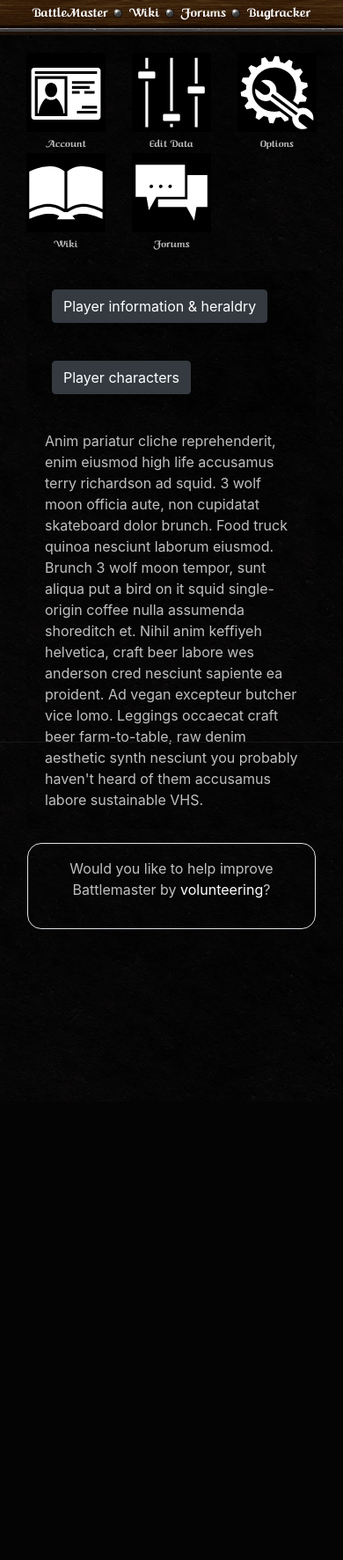
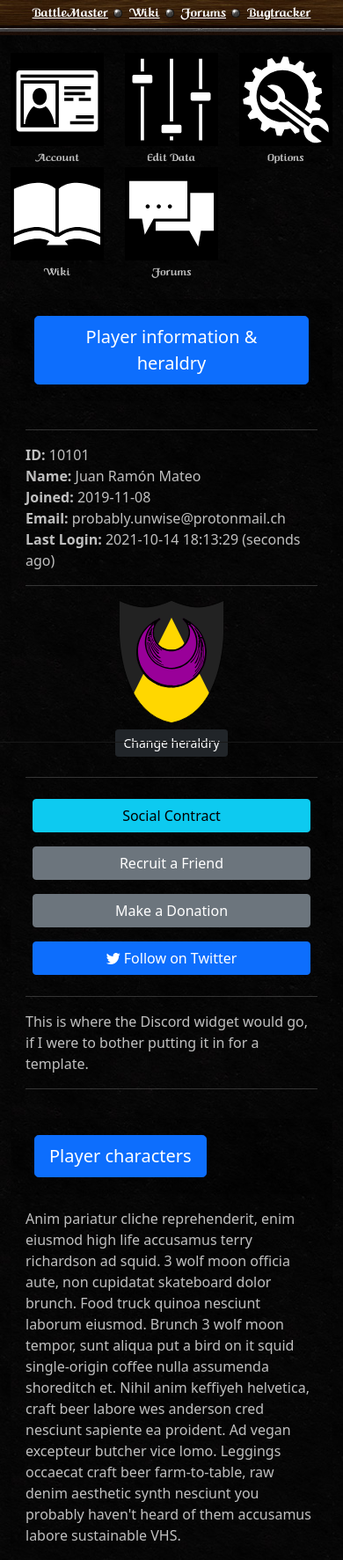
Before and after one commit to ProbablyUnwise/Moxie, a PHP site: page /family-page.html in a window 390 px wide. Shown: the top 1773 px of the page at 88% size. Before the commit the page ends 1248 px from the top, so only its background shows below. Run offline with PHP 8.4, Linux system fonts and the light colour scheme; some libraries are stand-ins or nearby versions.

Commit message:
major overhaul to mobile view, also added icons

```diff
--- a/family-page.html
+++ b/family-page.html
@@ -6,7 +6,9 @@
     <meta name="viewport" content="width=device-width, initial-scale=1, shrink-to-fit=no">
     <!-- Bootstrap CSS -->
     <link rel="stylesheet" href="style.css">
-    <link rel="stylesheet" href="https://stackpath.bootstrapcdn.com/bootstrap/4.5.2/css/bootstrap.min.css" integrity="sha384-JcKb8q3iqJ61gNV9KGb8thSsNjpSL0n8PARn9HuZOnIxN0hoP+VmmDGMN5t9UJ0Z" crossorigin="anonymous">
+    <link href="https://cdn.jsdelivr.net/npm/bootstrap@5.1.3/dist/css/bootstrap.min.css" rel="stylesheet"
+        integrity="sha384-1BmE4kWBq78iYhFldvKuhfTAU6auU8tT94WrHftjDbrCEXSU1oBoqyl2QvZ6jIW3" crossorigin="anonymous">
+    <link rel="stylesheet" href="https://cdn.jsdelivr.net/npm/bootstrap-icons@1.6.0/font/bootstrap-icons.css">
     <meta charset="UTF-8">
     <meta name="viewport" content="width=device-width, initial-scale=1.0">
     <meta http-equiv="X-UA-Compatible" content="ie=edge">
@@ -15,7 +17,10 @@
 
 <body class="container-fluid">
     <header id="title-bar" class="row container-fluid">
-        <div class="col text-center"><span class="align-middle"><a href="#">BattleMaster</a> <img src="images/bm-rivet.png" alt="spacer"> <a href="#">Wiki</a> <img src="images/bm-rivet.png" alt="spacer"> <a href="#">Forums</a> <img src="images/bm-rivet.png" alt="spacer"> <a href="#">Bugtracker</a></span></div>
+        <div class="col text-center"><span class="align-middle"><a href="#">BattleMaster</a> <img
+                    src="images/bm-rivet.png" alt="spacer"> <a href="#">Wiki</a> <img src="images/bm-rivet.png"
+                    alt="spacer"> <a href="#">Forums</a> <img src="images/bm-rivet.png" alt="spacer"> <a
+                    href="#">Bugtracker</a></span></div>
     </header>
     <main>
         <!-- hidden on mobile -->
@@ -73,49 +78,69 @@
                         <div class="card">
                             <div class="card-header" id="headingOne">
                                 <h5 class="mb-0">
-                                    <button class="btn btn-dark" data-toggle="collapse" data-target="#collapseOne" aria-expanded="true" aria-controls="collapseOne">
-                                        Player information & heraldry
+                                    <button class="btn btn-primary btn-lg" data-toggle="collapse"
+                                        data-target="#collapseOne" aria-expanded="true" aria-controls="collapseOne">
+                                        <i class="icon-search"></i> Player information & heraldry
                                     </button>
                                 </h5>
                             </div>
-                            <div id="collapseOne" class="collapse" aria-labelledby="headingOne" data-parent="#accordion">
+
+                            <!-- player information, like ID and heraldry -->
+                            <div id="collapseOne" class="collapse show" aria-labelledby="headingOne"
+                                data-parent="#accordion">
                                 <div class="card-body">
                                     <div class="row">
                                         <div class="col-sm-3">
-                                            <p><strong>ID: </strong><small>10101</small><br>
-                                                <strong>Name: </strong><small>Juan Ramón Mateo</small><br>
-                                                <strong>Joined: </strong><small>2019-11-08</small><br>
-                                                <strong>Email: </strong><small>probably.unwise@protonmail.ch</small><br>
-                                                <strong>Last Login: </strong><small>2021-10-14 18:13:29 (seconds ago)</small>
+                                            <hr>
+                                            <p><strong>ID: </strong>10101<br>
+                                                <strong>Name: </strong>Juan Ramón Mateo<br>
+                                                <strong>Joined: </strong>2019-11-08<br>
+                                                <strong>Email: </strong>probably.unwise@protonmail.ch<br>
+                                                <strong>Last Login: </strong>2021-10-14 18:13:29 (seconds ago)
+                                            </p>
+                                            <hr>
                                         </div>
                                         <div class="col-sm-2 text-center">
-                                            <img src="images/keswick.svg" alt="Heraldry">
-                                            <button type="button" class="btn btn-secondary"><a href="#">Change heraldry</a></button>
+                                            <img src="images/keswick.svg" alt="Heraldry"><br>
+                                            <a href="#"></a><button type="button" class="btn btn-dark btn-sm">Change
+                                                heraldry</button></a>
+                                            <hr>
                                         </div>
-                                        <div class="col-sm-3 text-center">
-                                            <button type="button" class="btn btn-primary"><a href="#">Social Contract</a></button>
-                                            <button type="button" class="btn btn-primary"><a href="#">Recruit a Friend</a></button>
-                                            <button type="button" class="btn btn-primary"><a href="#">Make a Donation</a></button>
-                                            <button type="button" class="btn btn-primary"><a href="#">Follow on Twitter</a></button>
+                                        <div class="col-sm-3 text-center d-grid">
+                                            <a href="#"></a><button type="button" class="btn btn-info">Social
+                                                Contract</button></a>
+                                            <a href="#"></a><button type="button" class="btn btn-secondary">Recruit a
+                                                Friend</button></a>
+                                            <a href="#"></a><button type="button" class="btn btn-secondary">Make a
+                                                Donation</button></a>
+                                            <a href="#"></a><button type="button" class="btn btn-primary"><i class="bi bi-twitter"></i>&nbsp;Follow on
+                                                Twitter
+                                            </button></a>
                                         </div>
                                         <div class="col-sm-2">
+                                            <hr>
                                             <p>This is where the Discord widget would go, if I were to
                                                 bother putting it in for a template.
                                             </p>
+                                            <hr>
                                         </div>
                                     </div>
                                 </div>
                             </div>
                         </div>
+
+                        <!-- player character list -->
                         <div class="card">
                             <div class="card-header" id="headingTwo">
                                 <h5 class="mb-0">
-                                    <button class="btn btn-dark collapsed" data-toggle="collapse" data-target="#collapseTwo" aria-expanded="false" aria-controls="collapseTwo">
+                                    <button class="btn btn-primary btn-lg" data-toggle="collapse"
+                                        data-target="#collapseTwo" aria-expanded="false" aria-controls="collapseTwo">
                                         Player characters
                                     </button>
                                 </h5>
                             </div>
-                            <div id="collapseTwo" class="collapse show" aria-labelledby="headingTwo" data-parent="#accordion">
+                            <div id="collapseTwo" class="collapse show" aria-labelledby="headingTwo"
+                                data-parent="#accordion">
                                 <div class="card-body">
                                     Anim pariatur cliche reprehenderit, enim eiusmod high life accusamus terry
                                     richardson ad squid. 3 wolf moon officia aute, non cupidatat skateboard dolor
@@ -159,6 +184,7 @@
             <div class="row">
                 <div class="col border offset-xl-2 text-center">
                     <p>Would you like to help improve Battlemaster by <a href="#">volunteering</a>?</p>
+                    </button></a>
                 </div>
             </div>
         </div>
@@ -167,12 +193,13 @@
         <!-- nothing here, since it's the family screen -->
     </footer>
     <!-- jQuery first, then Popper.js, then Bootstrap JS -->
-    <script src="https://code.jquery.com/jquery-3.5.1.slim.min.js" integrity="sha384-DfXdz2htPH0lsSSs5nCTpuj/zy4C+OGpamoFVy38MVBnE+IbbVYUew+OrCXaRkfj" crossorigin="anonymous">
+    <script src="https://code.jquery.com/jquery-3.5.1.slim.min.js"
+        integrity="sha384-DfXdz2htPH0lsSSs5nCTpuj/zy4C+OGpamoFVy38MVBnE+IbbVYUew+OrCXaRkfj" crossorigin="anonymous">
     </script>
-    <script src="https://cdn.jsdelivr.net/npm/popper.js@1.16.1/dist/umd/popper.min.js" integrity="sha384-9/reFTGAW83EW2RDu2S0VKaIzap3H66lZH81PoYlFhbGU+6BZp6G7niu735Sk7lN" crossorigin="anonymous">
+    <script src="https://cdn.jsdelivr.net/npm/bootstrap@5.1.3/dist/js/bootstrap.bundle.min.js"
+        integrity="sha384-ka7Sk0Gln4gmtz2MlQnikT1wXgYsOg+OMhuP+IlRH9sENBO0LRn5q+8nbTov4+1p" crossorigin="anonymous">
     </script>
-    <script src="https://stackpath.bootstrapcdn.com/bootstrap/4.5.2/js/bootstrap.min.js" integrity="sha384-B4gt1jrGC7Jh4AgTPSdUtOBvfO8shuf57BaghqFfPlYxofvL8/KUEfYiJOMMV+rV" crossorigin="anonymous">
-    </script>
+
 </body>
 
 </html>
--- a/style.css
+++ b/style.css
@@ -1,19 +1,6 @@
 @font-face {
     font-family: Caligula;
     src: url(fonts/Caligula.ttf);
-}
-
-/* Make the mobile icons blink when needed */
-@keyframes blink {
-
-    100%,
-    0% {
-        fill: #ffcaa8;
-    }
-
-    60% {
-        fill: #ff0000;
-    }
 }
 
 body {
@@ -85,7 +72,7 @@ footer a {
 #globe {
     position: fixed;
     top: 405px;
-    left: 48px;
+    left: 36px;
     z-index: 100;
 }
 
@@ -98,20 +85,14 @@ footer a {
 #content-area a,
 #content-area a:visited {
     color: #fff;
-    text-decoration: none;
-}
-
-#content-area a:hover {
-    border-bottom: thin dotted #fff;
 }
 
 /* basic layouts for letters */
 .letter {
-    border-top: thin solid #181818;
-    border-bottom: thin solid #181818;
+    border: thin solid #181818;
     border-radius: 8px;
     padding: 20px;
-    margin-top: 30px;
+    margin-bottom: 2em;
 }
 
 .letter-to-line {
```
Also changed, not shown: character-page.html (+11 -6 lines).
